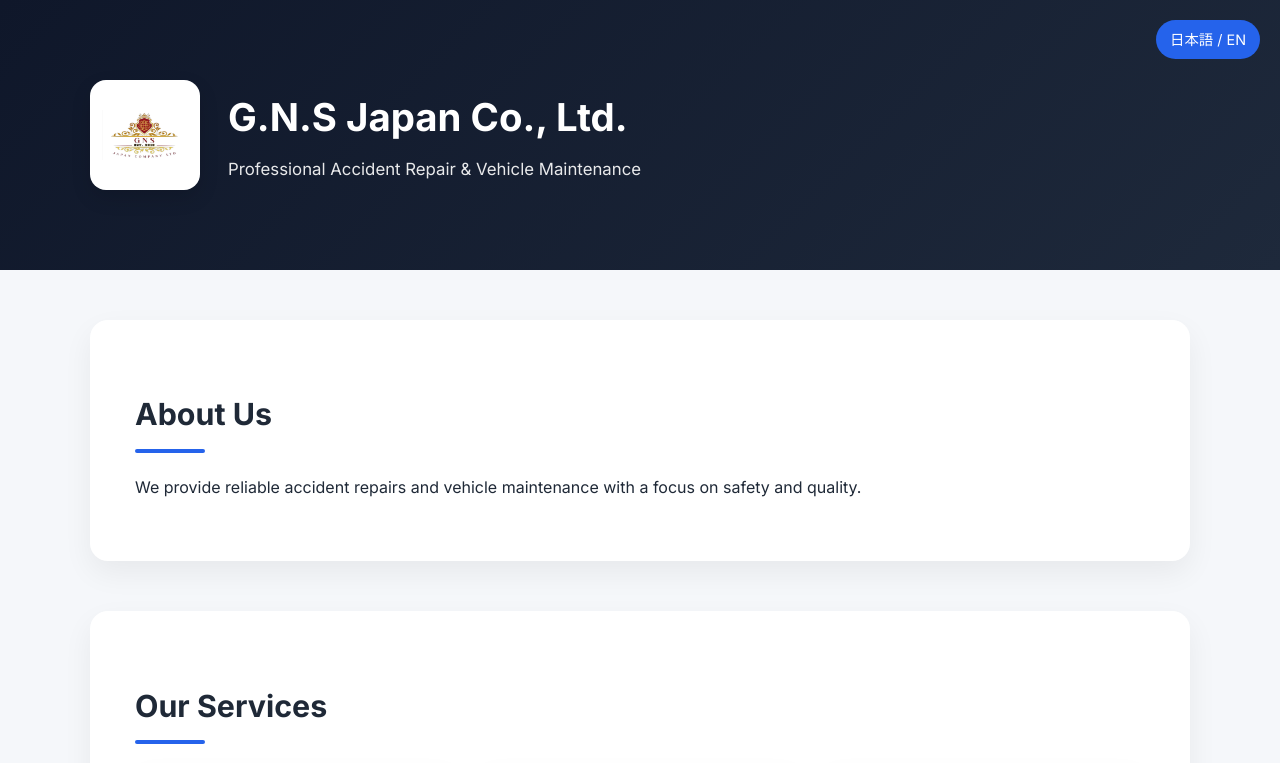
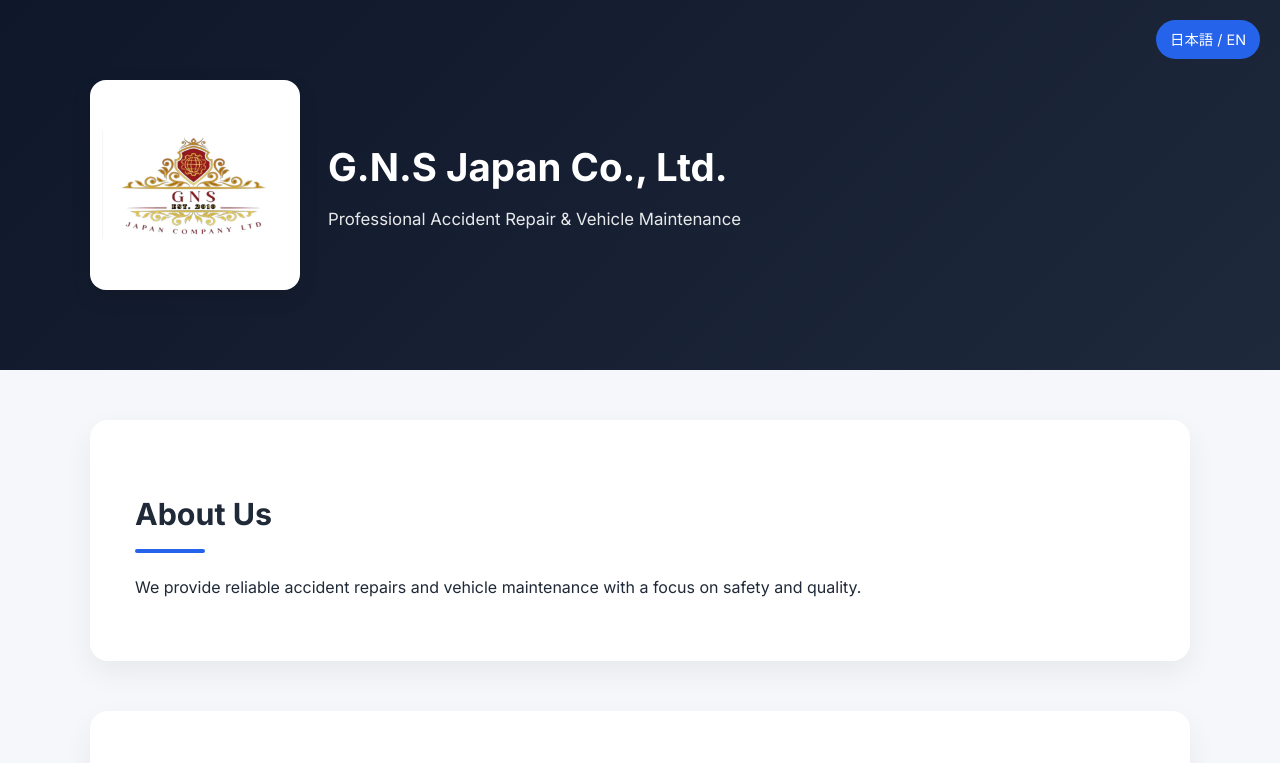
Before and after one commit to gnsjp/gnsjp.github.io, a plain HTML site: page index.html in a window 1280 px wide. Shown: the top 763 px of the page. Drawn offline with Linux system fonts and the light colour scheme.

Commit message:
Update index.html

```diff
--- a/index.html
+++ b/index.html
@@ -30,8 +30,8 @@
 }
 
     .logo {
-  width: 110px;        /* BIGGER */
-  height: 110px;       /* BIGGER */
+  width: 210px;        /* BIGGER */
+  height: 210px;       /* BIGGER */
   object-fit: contain;
   background: #ffffff;
   border-radius: 16px;
```
